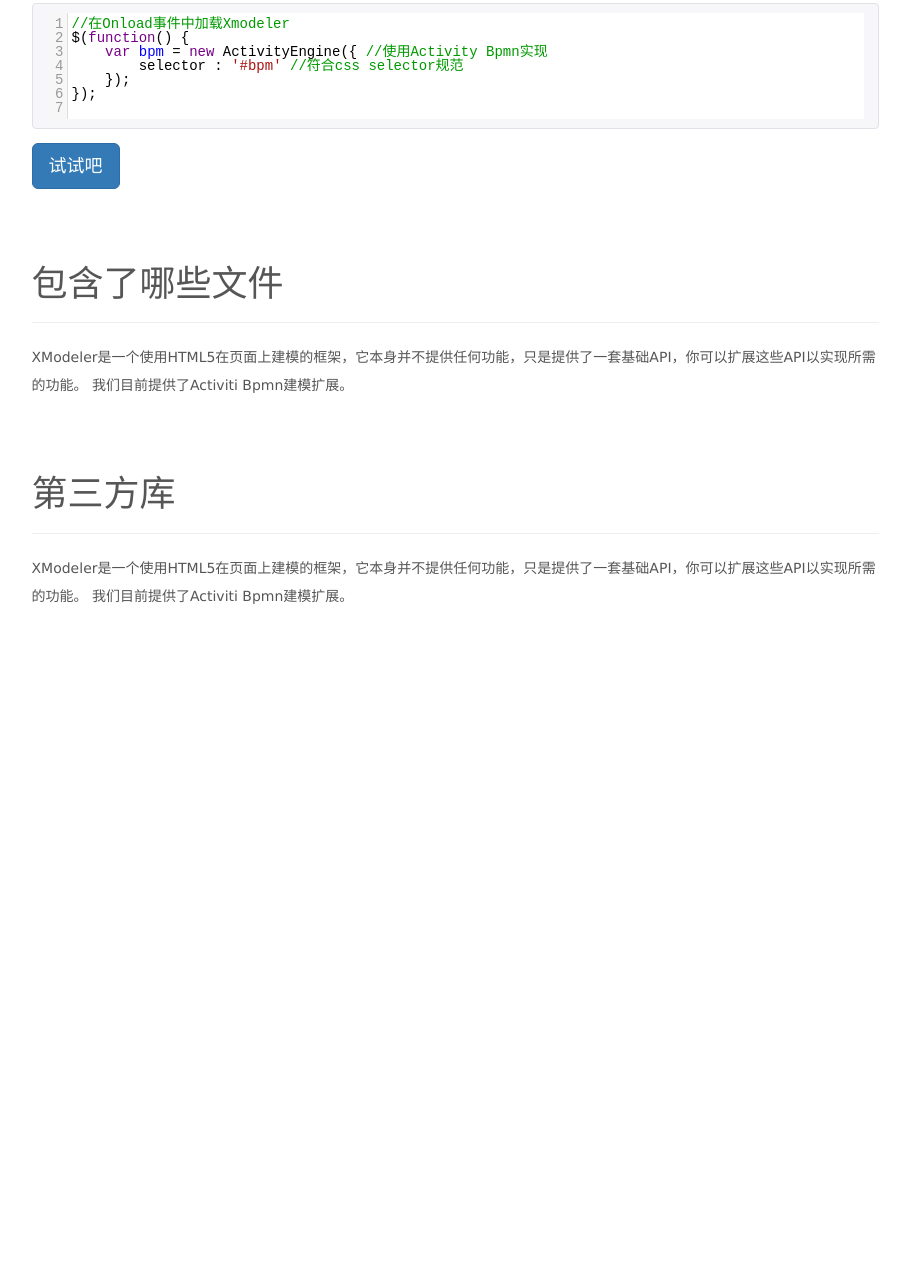
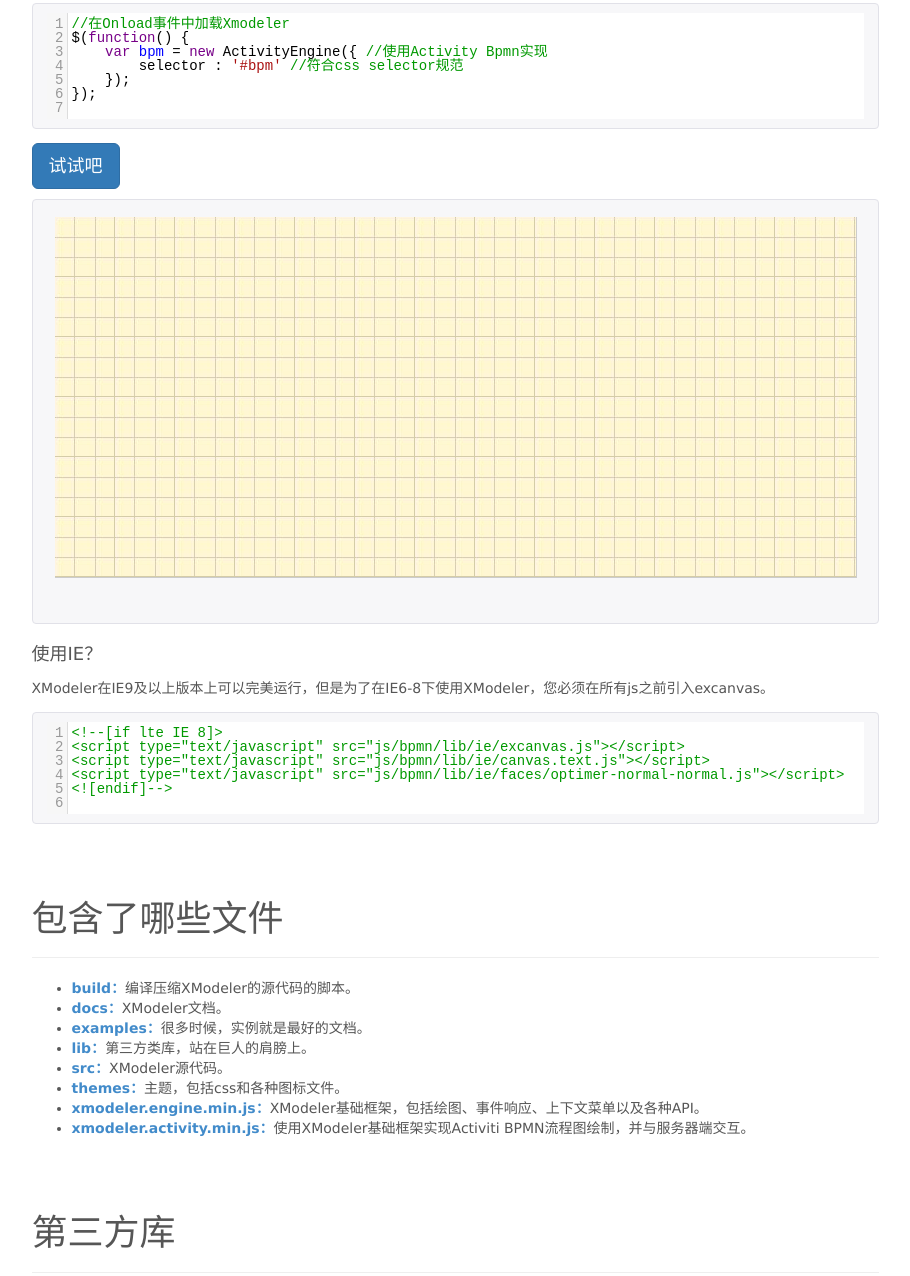
Before and after one commit to catstiger/xmodeler, a plain HTML site: page xmodeler/docs/getting-started.html in a window 1280 px wide. Shown: the part 1457-2733 px from the top of the page, without its empty margins (331-1241 px from the left). Before the commit the page ends 2077 px from the top, so only its background shows below. Drawn offline with nearby package versions, Linux system fonts and the light colour scheme; files that its build step writes are made by us from their sources.

Commit message:
文档进行时

```diff
--- a/xmodeler/docs/css/guide.css
+++ b/xmodeler/docs/css/guide.css
@@ -89,7 +89,8 @@ body {
 
 .bs-docs-nav {
   text-shadow: 0 -1px 0 rgba(0,0,0,.15);
-  background-color: #563d7c;
+  /* background-color: #563d7c; */
+  background-color: #393939;
   border-color: #463265;
   box-shadow: 0 1px 0 rgba(255,255,255,.1);
 }
@@ -109,7 +110,8 @@ body {
 .bs-docs-nav .navbar-nav > .active > a,
 .bs-docs-nav .navbar-nav > .active > a:hover {
   color: #fff;
-  background-color: #463265;
+  /* background-color: #463265; */
+  background-color: #000;
 }
 .bs-docs-nav .navbar-toggle {
   border-color: #563d7c;
--- a/xmodeler/docs/getting-started.html
+++ b/xmodeler/docs/getting-started.html
@@ -56,6 +56,9 @@ h2 {
 .cm-s-default .cm-comment {color: #009900;}
 .cm-s-default .cm-tag {color: #d820a1;}
 
+ul li b {
+  color:#428BCA;
+}
 </style>
 
 </head>
@@ -222,13 +225,40 @@ $(function() {
 			   <p>
 			      <a class="btn btn-lg btn-primary" href="../examples/simple.html" target="_blank">试试吧</a>
 			    </p>
+
+			    <div class="highlight">
+			        <iframe src="../examples/simple.html" frameborder="0" style="height:400px;width:100%;" scrolling="no"></iframe>
+			    </div>
+
+			    <p>
+			      <h2>使用IE？</h2>
+			    </p>
+			    <p>
+			    XModeler在IE9及以上版本上可以完美运行，但是为了在IE6-8下使用XModeler，您必须在所有js之前引入excanvas。
+			    </p>
+			    <div class="highlight">
+			        <textarea mode="htmlmixed">
+<!--[if lte IE 8]>
+<script type="text/javascript" src="js/bpmn/lib/ie/excanvas.js"></script>
+<script type="text/javascript" src="js/bpmn/lib/ie/canvas.text.js"></script>
+<script type="text/javascript" src="js/bpmn/lib/ie/faces/optimer-normal-normal.js"></script>
+<![endif]-->
+			        </textarea>
+			    </div>
+
 			    <div class="page-header">
 			      <h1 id="whats-included">包含了哪些文件</h1>
 			    </div>
-			    <p>
-			    XModeler是一个使用HTML5在页面上建模的框架，它本身并不提供任何功能，只是提供了一套基础API，你可以扩展这些API以实现所需的功能。
-			    我们目前提供了Activiti Bpmn建模扩展。
-			    </p>
+			    <ul>
+			       <li><b>build：</b>编译压缩XModeler的源代码的脚本。</li>
+			       <li><b>docs：</b>XModeler文档。</li>
+			       <li><b>examples：</b>很多时候，实例就是最好的文档。</li>
+			       <li><b>lib：</b>第三方类库，站在巨人的肩膀上。</li>
+			       <li><b>src：</b>XModeler源代码。</li>
+			       <li><b>themes：</b>主题，包括css和各种图标文件。</li>
+			       <li><b>xmodeler.engine.min.js：</b>XModeler基础框架，包括绘图、事件响应、上下文菜单以及各种API。</li>
+			       <li><b>xmodeler.activity.min.js：</b>使用XModeler基础框架实现Activiti BPMN流程图绘制，并与服务器端交互。</li>
+			    </ul>
 			    <p>
 
 			    </p>
--- a/xmodeler/examples/simple.html
+++ b/xmodeler/examples/simple.html
@@ -5,7 +5,11 @@
 <meta name="viewport" content="width=device-width, initial-scale=1.0">
 <meta http-equiv="Content-Type" content="text/html; charset=UTF-8">
 <meta charset="UTF-8">
-
+<!--[if lte IE 8]>
+<script type="text/javascript" src="../lib/ie/excanvas.js"></script>
+<script type="text/javascript" src="../lib/ie/canvas.text.js"></script>
+<script type="text/javascript" src="../lib/ie/faces/optimer-normal-normal.js"></script>
+<![endif]-->
 <!-- jQuery文件，在最前面引入 -->
 <script type="text/javascript" src="http://cdn.bootcss.com/jquery/1.8.3/jquery.min.js"></script>
 <!-- 一个小工具类 -->
@@ -25,13 +29,16 @@
 
 </head>
 <body>
+<div id="webalert">
+
+</div>
 <div  id="bpm" class="canvas" style="height:360px;"></div>
 
 <script type="text/javascript">
 //在Onload事件中加载Xmodeler
 $(function() {
   if(window.location.href.indexOf("http") != 0) {
-    alert("请在一个Web容器中运行。");
+    $('#webalert').html("请在一个web容器中运行。").css("marginBottom", '5px');
   }
 	var bpm = new ActivityEngine({ //使用Activity Bpmn实现
 		selector : '#bpm' //符合css selector规范
```
